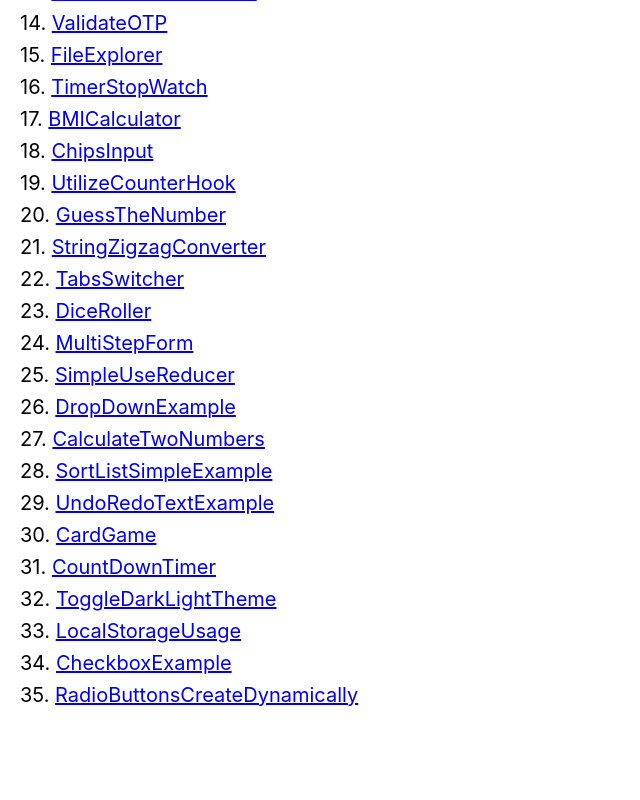
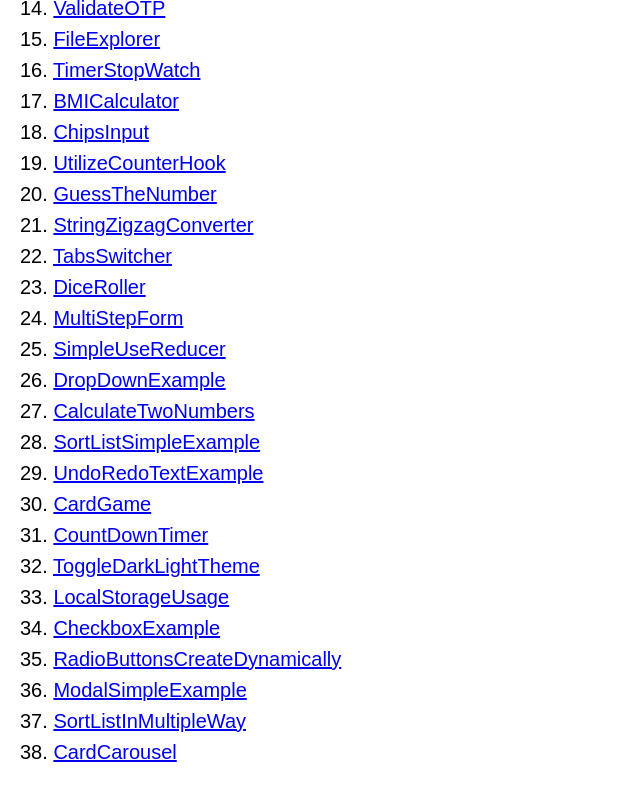
Before and after one commit to braju007/frontend_react_js, a React (Create React App) app in the folder machine_coding/: page / in a window 1280 px wide. Shown: the part 494-1294 px from the top of the page, without its empty margins (0-640 px from the left). Before the commit the page ends 1241 px from the top, so only its background shows below. Built offline with nearby package versions, Linux system fonts and the light colour scheme.

Commit message:
import all components in common route

```diff
--- a/machine_coding/src/components/AllComponentDirectory.jsx
+++ b/machine_coding/src/components/AllComponentDirectory.jsx
@@ -37,6 +37,9 @@ import { ToggleDarkLightTheme } from './ToggleDarkLightTheme';
 import { LocalStorageUsage } from './LocalStorageUsage';
 import { CheckboxExample } from './CheckboxExample';
 import { RadioButtonsCreateDynamically } from './RadioButtonsCreateDynamically';
+import { ModalSimpleExample } from './ModalSimpleExample';
+import { SortListInMultipleWay } from './SortListInMultipleWay';
+import { CardCarousel } from './CardCarousel';
 
 // 🔹 List of components and their routes
 const componentsList = [
@@ -163,6 +166,21 @@ const componentsList = [
     path: '/RadioButtonsCreateDynamically',
     component: RadioButtonsCreateDynamically,
   },
+  {
+    name: 'ModalSimpleExample',
+    path: '/ModalSimpleExample',
+    component: ModalSimpleExample,
+  },
+  {
+    name: 'SortListInMultipleWay',
+    path: '/SortListInMultipleWay',
+    component: SortListInMultipleWay,
+  },
+  {
+    name: 'CardCarousel',
+    path: '/CardCarousel',
+    component: CardCarousel,
+  },
 ];
 
 // 🔹 Reusable Back Button
```
